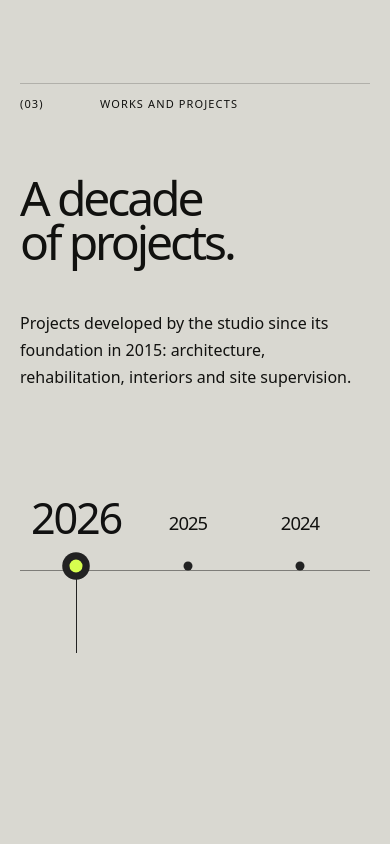
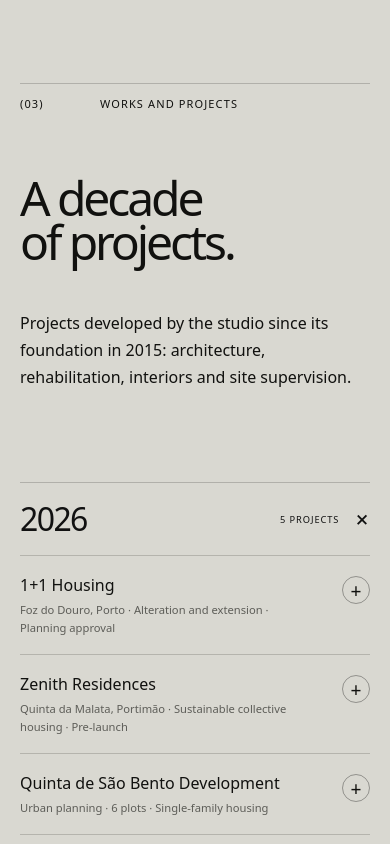
Before and after one commit to joseduraes-commits/jda-site, a plain HTML site: page index-en.html in a window 390 px wide. Shown: the part 11156-12000 px from the top of the page. Drawn offline with Linux system fonts and the light colour scheme.

Commit message:
Fix mobile works timeline: keep years and projects in page flow

```diff
--- a/timeline-fix.css
+++ b/timeline-fix.css
@@ -13,6 +13,23 @@
 .timeline details:nth-of-type(9) summary{grid-column:9!important}
 .timeline details:nth-of-type(10) summary{grid-column:10!important}
 .timeline details:nth-of-type(11) summary{grid-column:11!important}
+/* Keep mobile years and projects in document flow, with one page scroll. */
+@media(max-width:800px){
+  .timeline{display:block;min-height:0;overflow:visible;padding:0}
+  .timeline:before{display:none}
+  .timeline details{display:block;pointer-events:auto;border-top:1px solid var(--line)}
+  .timeline summary{display:flex;height:auto;min-height:72px;padding:18px 0;align-items:center;justify-content:space-between;white-space:normal;touch-action:manipulation}
+  .timeline summary:before,.timeline summary:after{display:none}
+  .timeline summary time,.timeline details[open] summary time,.timeline summary:hover time,.timeline summary:focus-visible time{font-size:2rem;transform:none}
+  .timeline summary span{display:block;margin-left:auto;margin-right:16px}
+  .timeline summary b{display:block;font-size:1.6rem}
+  .timeline ul,.timeline details[open] ul{position:static;inset:auto;width:100%;max-height:none;margin:0;padding:0 0 24px;overflow:visible;background:transparent}
+  .timeline ul{display:none}
+  .timeline details[open] ul{display:block}
+  .timeline-project-copy{min-width:0;overflow-wrap:anywhere}
+  .timeline-project-toggle{min-height:56px;touch-action:manipulation}
+  .timeline-project-action{flex-shrink:0}
+}
 .censored{position:relative;display:inline-block;color:transparent;user-select:none}
 .censored:after{content:"";position:absolute;left:-.12em;right:-.12em;top:50%;height:.72em;background:#0b0b0a;transform:translateY(-50%) rotate(-.7deg);box-shadow:0 .08em 0 rgba(0,0,0,.22)}
 .logo-axis{display:none!important}
```
